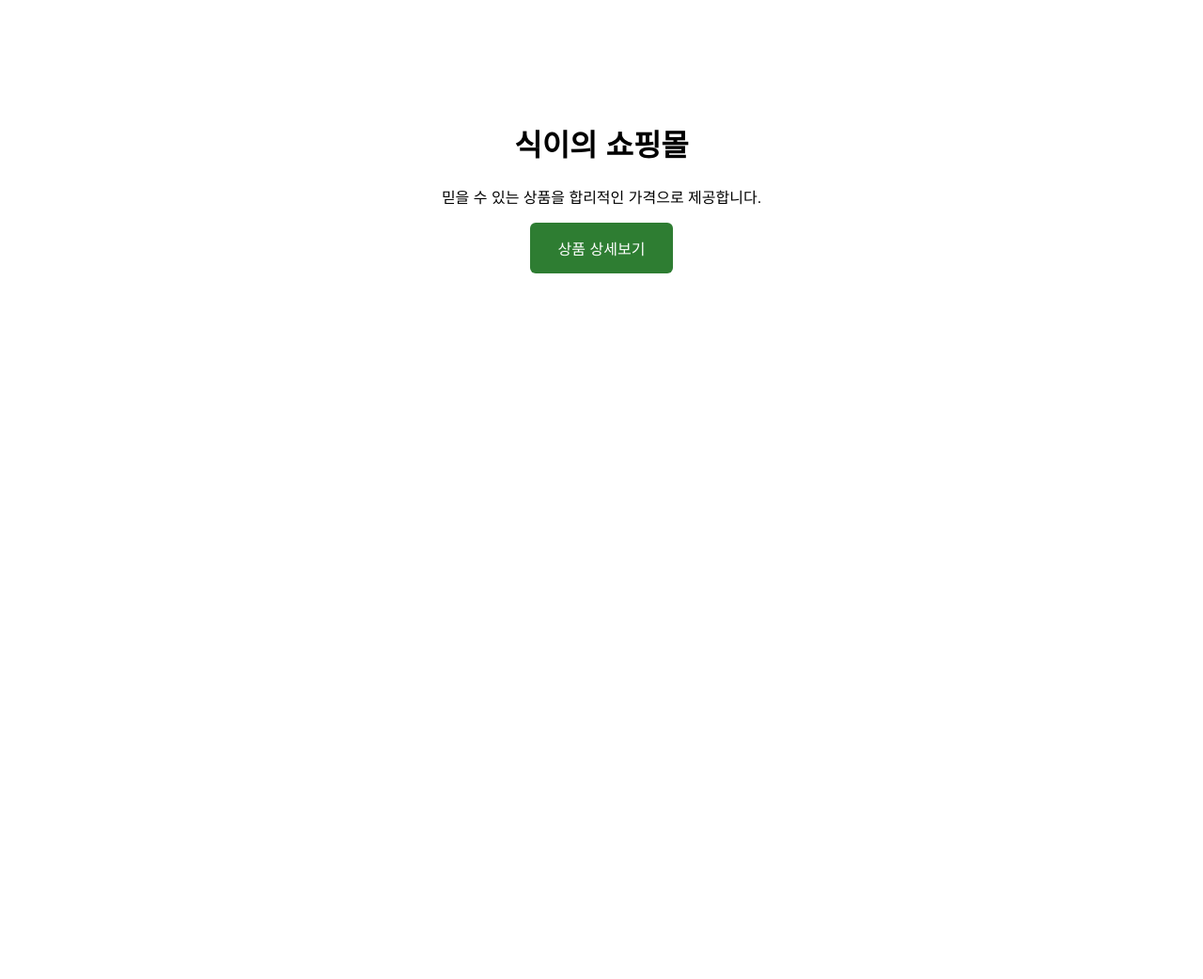
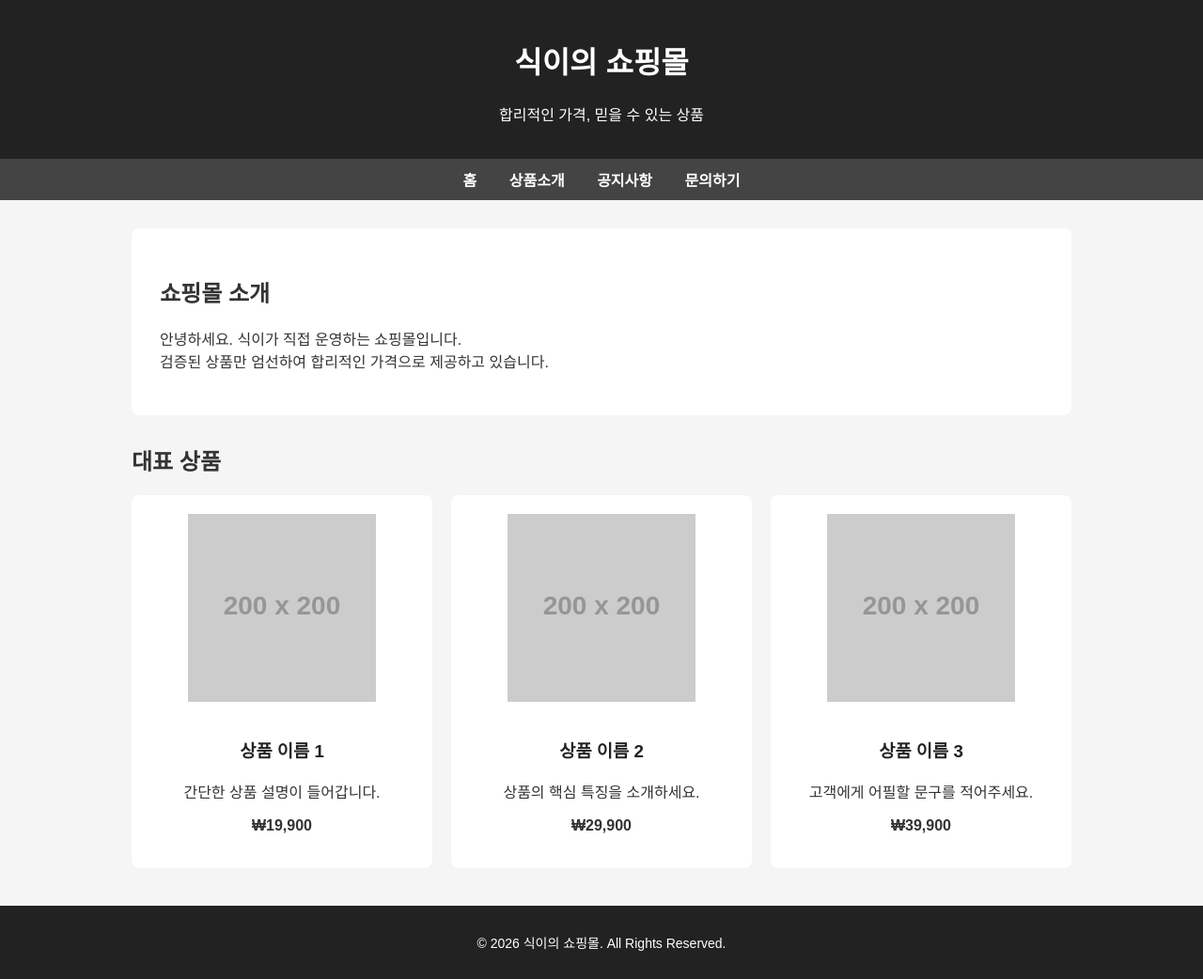
Before and after one commit to sonminsik67/sikinfo, a plain HTML site: page index.html in a window 1280 px wide. Shown: the whole page at 94% size. Before the commit the page ends 800 px from the top, so only its background shows below. Drawn offline with Linux system fonts and the light colour scheme; placeholder pictures from the web are drawn by us.

Commit message:
Update index.html

```diff
--- a/index.html
+++ b/index.html
@@ -3,40 +3,139 @@
 <head>
     <meta charset="UTF-8">
     <title>식이의 쇼핑몰</title>
+    <meta name="viewport" content="width=device-width, initial-scale=1.0">
     <style>
         body {
-body {
-  background-color: #e8f5e9; /* 전체 배경 */
+            margin: 0;
+            font-family: Arial, Helvetica, sans-serif;
+            background-color: #f5f5f5;
+            color: #333;
         }
         header {
-  background-color: #c8e6c9; /* 밝은 녹색 */
-  color: #1b5e20;
+            background-color: #222;
+            color: #fff;
+            padding: 20px;
+            text-align: center;
         }
         nav {
-  background-color: #a5d6a7; /* 더 연한 녹색 */
+            background-color: #444;
+            text-align: center;
+            padding: 10px 0;
         }
         nav a {
-  color: #1b5e20;
+            color: #fff;
+            margin: 0 15px;
+            text-decoration: none;
+            font-weight: bold;
         }
-      font-family: Arial, sans-serif;
+        .container {
+            max-width: 1000px;
+            margin: 30px auto;
+            padding: 0 20px;
+        }
+        .intro {
+            background-color: #fff;
+            padding: 30px;
+            border-radius: 8px;
+            margin-bottom: 30px;
+        }
+        .products {
+            display: grid;
+            grid-template-columns: repeat(auto-fit, minmax(250px, 1fr));
+            gap: 20px;
+        }
+        .product {
+            background-color: #fff;
+            padding: 20px;
+            border-radius: 8px;
             text-align: center;
-      padding-top: 100px;
         }
-    button {
-      padding: 15px 30px;
-      background: #2e7d32;
+        .product img {
+            width: 100%;
+            max-width: 200px;
+            margin-bottom: 15px;
+        }
+        .product a {
+            text-decoration: none;
+            color: #222;
+        }
+        .product a:hover {
+            text-decoration: underline;
+        }
+        footer {
+            background-color: #222;
             color: #fff;
-      border: none;
-      border-radius: 6px;
-      font-size: 16px;
-      cursor: pointer;
+            text-align: center;
+            padding: 15px;
+            margin-top: 40px;
+            font-size: 14px;
         }
     </style>
 </head>
 <body>
 
+<header>
     <h1>식이의 쇼핑몰</h1>
-  <p>믿을 수 있는 상품을 합리적인 가격으로 제공합니다.</p>
-  <button>상품 상세보기</button>
+    <p>합리적인 가격, 믿을 수 있는 상품</p>
+</header>
+
+<nav>
+    <a href="#">홈</a>
+    <a href="#">상품소개</a>
+    <a href="#">공지사항</a>
+    <a href="#">문의하기</a>
+</nav>
+
+<div class="container">
+    <section class="intro">
+        <h2>쇼핑몰 소개</h2>
+        <p>
+            안녕하세요. 식이가 직접 운영하는 쇼핑몰입니다.<br>
+            검증된 상품만 엄선하여 합리적인 가격으로 제공하고 있습니다.
+        </p>
+    </section>
+
+    <section>
+        <h2>대표 상품</h2>
+        <div class="products">
+
+            <!-- 상품 1 -->
+            <div class="product">
+                <img src="https://via.placeholder.com/200" alt="상품 1">
+                <h3>
+                    <a href="detail1.html">상품 이름 1</a>
+                </h3>
+                <p>간단한 상품 설명이 들어갑니다.</p>
+                <p><strong>₩19,900</strong></p>
+            </div>
+
+            <!-- 상품 2 -->
+            <div class="product">
+                <img src="https://via.placeholder.com/200" alt="상품 2">
+                <h3>
+                    <a href="detail2.html">상품 이름 2</a>
+                </h3>
+                <p>상품의 핵심 특징을 소개하세요.</p>
+                <p><strong>₩29,900</strong></p>
+            </div>
+
+            <!-- 상품 3 -->
+            <div class="product">
+                <img src="https://via.placeholder.com/200" alt="상품 3">
+                <h3>
+                    <a href="detail3.html">상품 이름 3</a>
+                </h3>
+                <p>고객에게 어필할 문구를 적어주세요.</p>
+                <p><strong>₩39,900</strong></p>
+            </div>
+
+        </div>
+    </section>
+</div>
+
+<footer>
+    <p>© 2026 식이의 쇼핑몰. All Rights Reserved.</p>
+</footer>
+
 </body>
 </html>
```
Lines whose indentation alone changed are shown as unchanged.
